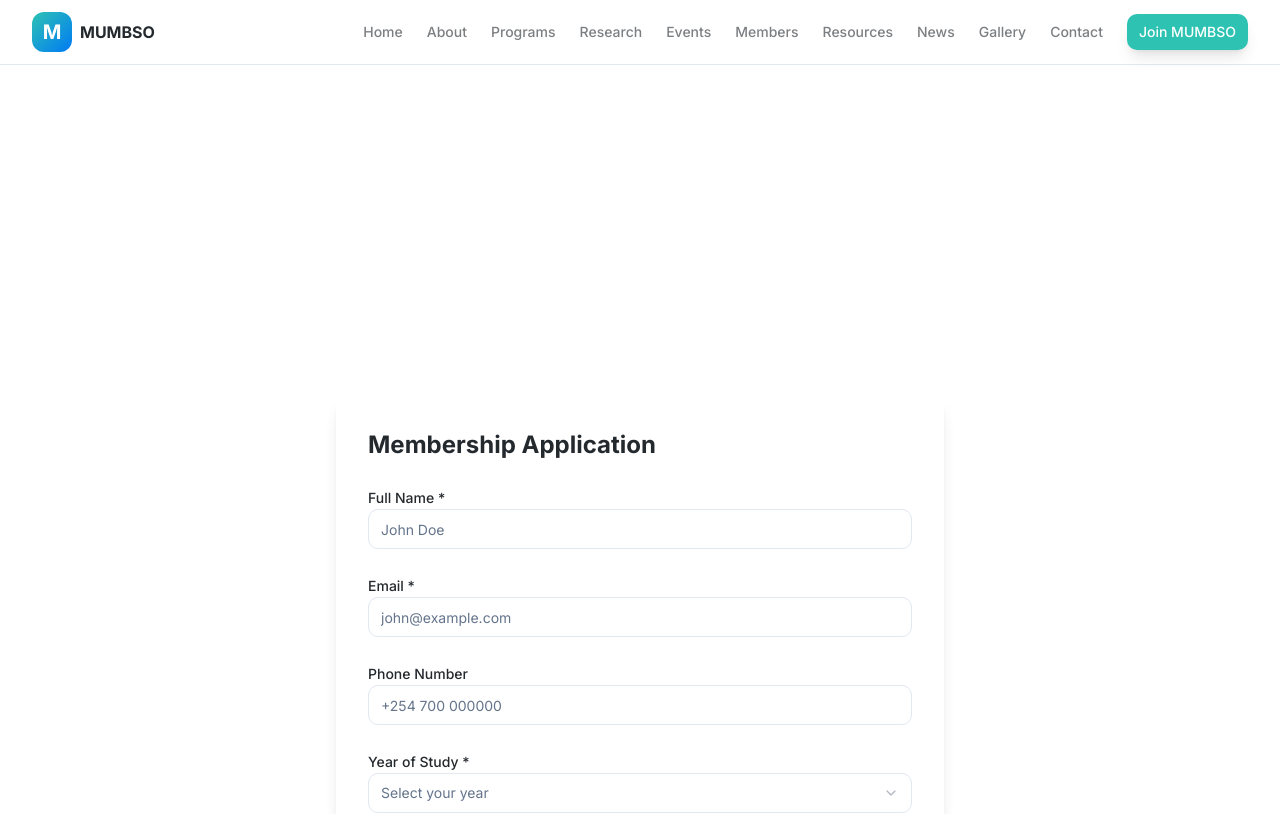
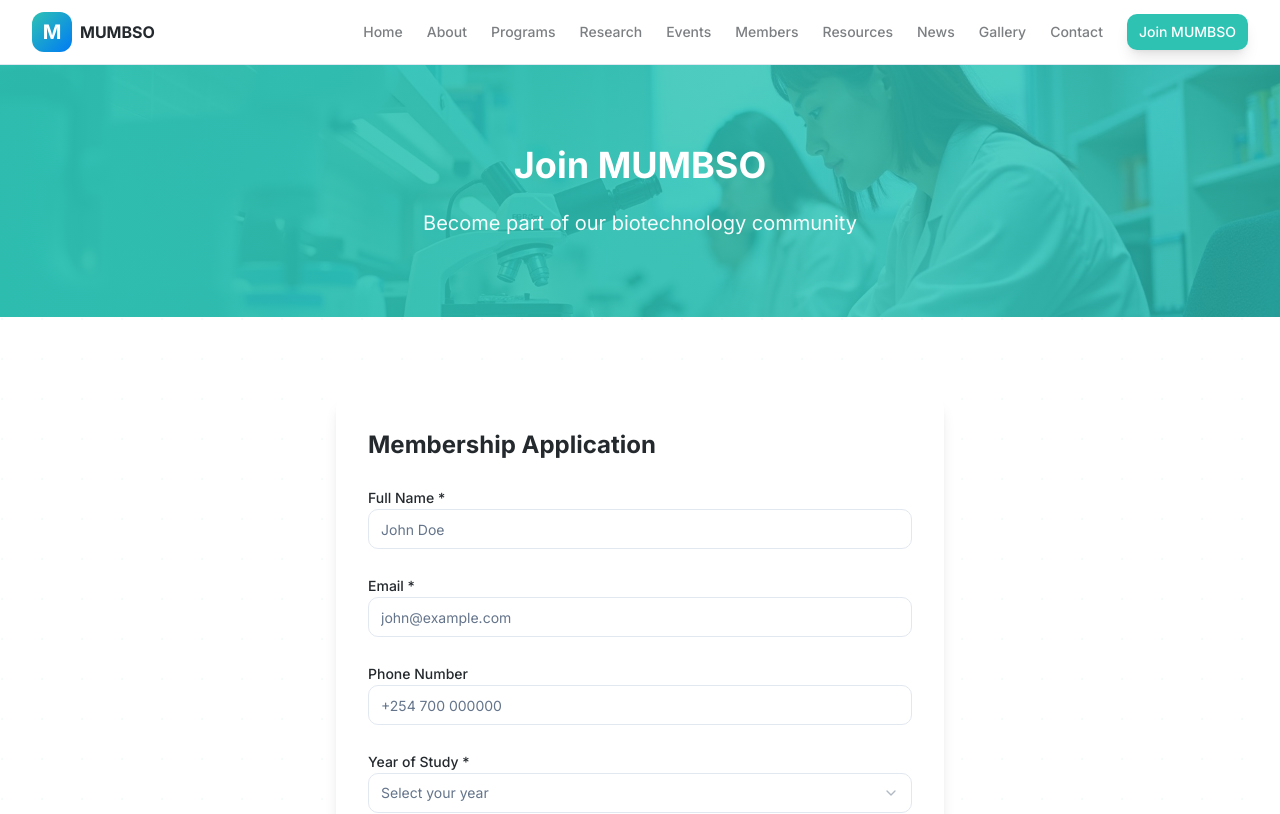
Before and after one commit to otaha03/mumbso-connect-hub, a React (Vite) app: page /join in a window 1280 px wide. Shown: the top 814 px of the page. Built offline with nearby package versions, Linux system fonts and the light colour scheme; the HTML template or start-up script is replaced by a standard one.

Commit message:
Refactor: Add background images

```diff
--- a/src/pages/Join.tsx
+++ b/src/pages/Join.tsx
@@ -8,6 +8,7 @@ import { Select, SelectContent, SelectItem, SelectTrigger, SelectValue } from "@
 import { useToast } from "@/hooks/use-toast";
 import { supabase } from "@/integrations/supabase/client";
 import { useState } from "react";
+import joinBg from "@/assets/join-bg.jpg";
 
 const Join = () => {
   const { toast } = useToast();
@@ -66,14 +67,32 @@ const Join = () => {
   return (
     <div className="min-h-screen bg-background">
       <Header />
-      <section className="py-20 bg-gradient-secondary text-white">
-        <div className="container text-center">
-          <h1 className="text-4xl font-bold mb-6">Join MUMBSO</h1>
-          <p className="text-xl text-white/90">Become part of our biotechnology community</p>
+      <section className="relative py-20 overflow-hidden">
+        {/* Background Image with Overlay */}
+        <div className="absolute inset-0 z-0">
+          <img
+            src={joinBg}
+            alt="Medical Biotechnology Research Laboratory"
+            className="w-full h-full object-cover"
+          />
+          <div className="absolute inset-0 bg-gradient-to-r from-primary/95 via-primary/85 to-primary/75" />
+        </div>
+
+        {/* Content */}
+        <div className="container text-center relative z-10">
+          <h1 className="text-4xl font-bold mb-6 text-white">Join MUMBSO</h1>
+          <p className="text-xl text-white/95">Become part of our biotechnology community</p>
         </div>
       </section>
-      <section className="py-20">
-        <div className="container max-w-2xl">
+      <section className="py-20 relative overflow-hidden">
+        {/* Subtle background pattern */}
+        <div className="absolute inset-0 opacity-5">
+          <div className="absolute inset-0" style={{
+            backgroundImage: 'radial-gradient(circle at 2px 2px, hsl(var(--primary)) 1px, transparent 0)',
+            backgroundSize: '40px 40px'
+          }} />
+        </div>
+        <div className="container max-w-2xl relative z-10">
           <div className="bg-card rounded-lg shadow-lg p-8">
             <h2 className="text-2xl font-bold mb-6">Membership Application</h2>
             <form onSubmit={handleSubmit} className="space-y-6">
```
Also changed, not shown: src/assets/join-bg.jpg (added).
